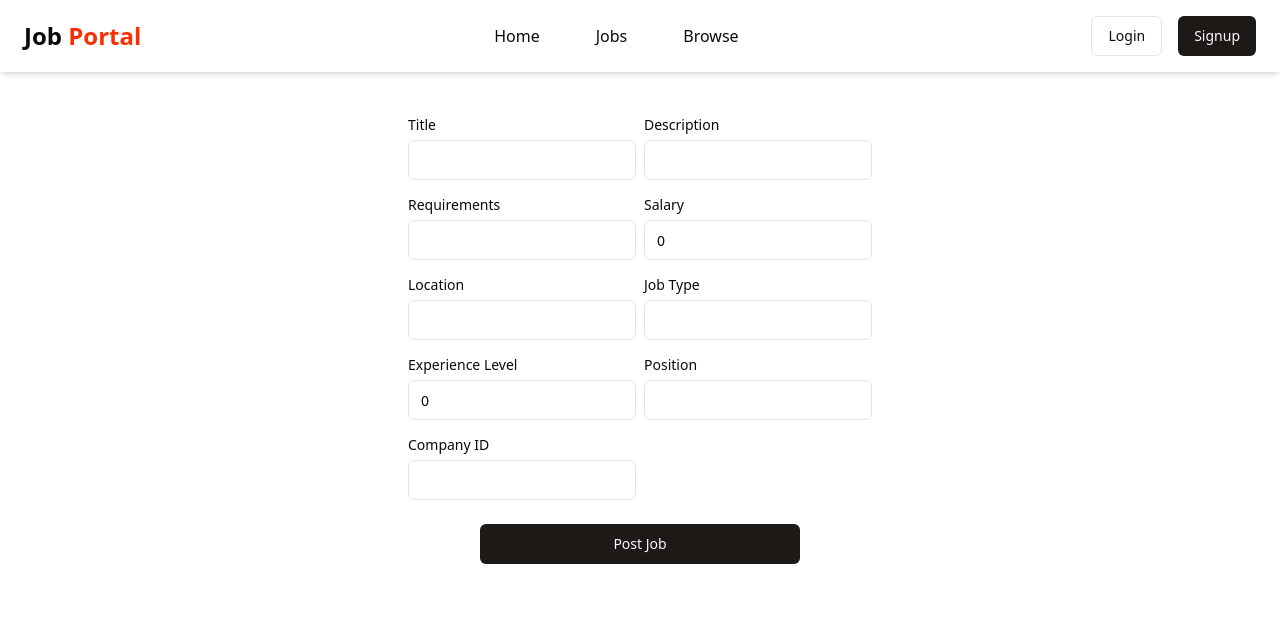
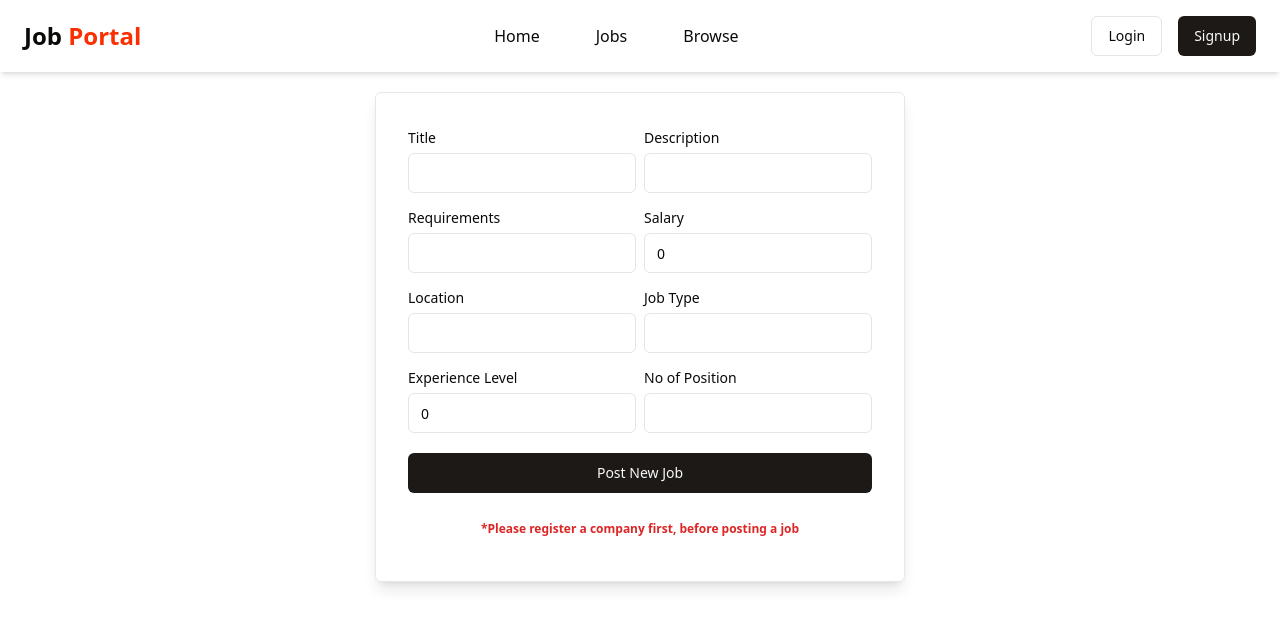
Before and after one commit to patilrohit1964/my_job_portal, a React (Vite) app in the folder client/: page /admin/jobs/post in a window 1280 px wide. Shown: the top 628 px of the page. Built offline with nearby package versions, Linux system fonts and the light colour scheme.

Commit message:
added job post ui

```diff
--- a/client/package.json
+++ b/client/package.json
@@ -15,6 +15,7 @@
     "@radix-ui/react-label": "^2.1.1",
     "@radix-ui/react-popover": "^1.1.4",
     "@radix-ui/react-radio-group": "^1.2.2",
+    "@radix-ui/react-select": "^2.1.6",
     "@radix-ui/react-slot": "^1.1.1",
     "@reduxjs/toolkit": "^2.5.0",
     "add": "^2.0.6",
--- a/client/src/components/admin/PostJob.jsx
+++ b/client/src/components/admin/PostJob.jsx
@@ -1,13 +1,17 @@
-import React, { useState } from 'react'
-import { Label } from '../ui/label'
-import { Input } from '../ui/input'
+import { JOB_API_END_POINT } from '@/utils/constants'
+import axios from 'axios'
+import { Loader2 } from 'lucide-react'
+import { useState } from 'react'
+import { useSelector } from 'react-redux'
+import { toast } from 'react-toastify'
 import Navbar from '../shared/Navbar'
 import { Button } from '../ui/button'
-import axios from 'axios'
-import { JOB_API_END_POINT } from '@/utils/constants'
-import { toast } from 'react-toastify'
+import { Input } from '../ui/input'
+import { Label } from '../ui/label'
+import { Select, SelectContent, SelectGroup, SelectItem, SelectTrigger, SelectValue } from '../ui/select'
 
 const PostJob = () => {
+    const [loading, setLoading] = useState(false)
     const [input, setInput] = useState({
         title: "",
         description: "",
@@ -19,28 +23,51 @@ const PostJob = () => {
         position: "",
         companyId: ""
     })
+
+    const { companies } = useSelector(state => state.company)
+
     const handleInputChange = (e) => {
         setInput({ ...input, [e.target.name]: e.target.value })
     }
 
+    const selectChangeHandler = (value) => {
+        setInput(prev => ({ ...prev, companyId: value }))
+    }
+
     const handleSubmit = async (e) => {
         e.preventDefault();
+        setLoading(true)
         try {
             const { data } = await axios.post(`${JOB_API_END_POINT}/create-job`, input, {
                 withCredentials: true
             })
             if (data?.success) {
                 toast.success(data?.message || "Job Posted Successfully")
+                setInput({
+                    title: "",
+                    description: "",
+                    requirements: "",
+                    salary: 0,
+                    location: "",
+                    jobType: "",
+                    experience: 0,
+                    position: "",
+                    companyId: ""
+                })
             }
         } catch (error) {
             console.log(error)
-            toast.error(error)
+            toast.error(error?.response?.data?.message || "Something went wrong!")
+        } finally {
+            setLoading(false)
         }
     }
+
     return (
-        <>
+        <div>
             <Navbar />
-            <div className='flex items-center justify-center w-screen my-10 flex-col'>
+            <div className='flex items-center justify-center w-screen my-5'>
+                <form onSubmit={handleSubmit} className='p-8 max-w-4xl border border-gray-200 shadow-lg rounded-md'>
                     <div className='grid grid-cols-2 gap-2'>
                         <div>
                             <Label>Title</Label>
@@ -49,7 +76,7 @@ const PostJob = () => {
                                 name="title"
                                 value={input.title}
                                 onChange={handleInputChange}
-                            className="focus-visible:ring-offset-0 foucs-visible:ring-0 my-1"
+                                className="focus-visible:ring-offset-0 focus-visible:ring-0 my-1"
                             />
                         </div>
                         <div>
@@ -59,7 +86,7 @@ const PostJob = () => {
                                 name="description"
                                 value={input.description}
                                 onChange={handleInputChange}
-                            className="focus-visible:ring-offset-0 foucs-visible:ring-0 my-1"
+                                className="focus-visible:ring-offset-0 focus-visible:ring-0 my-1"
                             />
                         </div>
                         <div>
@@ -69,7 +96,7 @@ const PostJob = () => {
                                 name="requirements"
                                 value={input.requirements}
                                 onChange={handleInputChange}
-                            className="focus-visible:ring-offset-0 foucs-visible:ring-0 my-1"
+                                className="focus-visible:ring-offset-0 focus-visible:ring-0 my-1"
                             />
                         </div>
                         <div>
@@ -79,7 +106,7 @@ const PostJob = () => {
                                 name="salary"
                                 value={input.salary}
                                 onChange={handleInputChange}
-                            className="focus-visible:ring-offset-0 foucs-visible:ring-0 my-1"
+                                className="focus-visible:ring-offset-0 focus-visible:ring-0 my-1"
                             />
                         </div>
                         <div>
@@ -89,7 +116,7 @@ const PostJob = () => {
                                 name="location"
                                 value={input.location}
                                 onChange={handleInputChange}
-                            className="focus-visible:ring-offset-0 foucs-visible:ring-0 my-1"
+                                className="focus-visible:ring-offset-0 focus-visible:ring-0 my-1"
                             />
                         </div>
                         <div>
@@ -99,45 +126,59 @@ const PostJob = () => {
                                 name="jobType"
                                 value={input.jobType}
                                 onChange={handleInputChange}
-                            className="focus-visible:ring-offset-0 foucs-visible:ring-0 my-1"
+                                className="focus-visible:ring-offset-0 focus-visible:ring-0 my-1"
                             />
                         </div>
                         <div>
                             <Label>Experience Level</Label>
                             <Input
-                            type="text"
+                                type="number"
                                 name="experience"
                                 value={input.experience}
                                 onChange={handleInputChange}
-                            className="focus-visible:ring-offset-0 foucs-visible:ring-0 my-1"
+                                className="focus-visible:ring-offset-0 focus-visible:ring-0 my-1"
                             />
                         </div>
                         <div>
-                        <Label>Position</Label>
+                            <Label>No of Position</Label>
                             <Input
-                            type="text"
+                                type="number"
                                 name="position"
                                 value={input.position}
                                 onChange={handleInputChange}
-                            className="focus-visible:ring-offset-0 foucs-visible:ring-0 my-1"
+                                className="focus-visible:ring-offset-0 focus-visible:ring-0 my-1"
                             />
                         </div>
-                    <div>
-                        <Label>Company ID</Label>
-                        <Input
-                            type="text"
-                            name="companyId"
-                            value={input.companyId}
-                            onChange={handleInputChange}
-                            className="focus-visible:ring-offset-0 foucs-visible:ring-0 my-1"
-                        />
+                        {
+                            companies.length > 0 && (
+                                <Select onValueChange={selectChangeHandler}>
+                                    <SelectTrigger className="w-[180px]">
+                                        <SelectValue placeholder="Select a Company" />
+                                    </SelectTrigger>
+                                    <SelectContent>
+                                        <SelectGroup>
+                                            {
+                                                companies.map((company) => {
+                                                    return (
+                                                        <SelectItem key={company._id} value={company._id}>{company.name}</SelectItem>
+                                                    )
+                                                })
+                                            }
+                                        </SelectGroup>
+                                    </SelectContent>
+                                </Select>
+                            )
+                        }
+                    </div>
+                    {
+                        loading ? <Button className="w-full my-4"> <Loader2 className='mr-2 h-4 w-4 animate-spin' /> Please wait </Button> : <Button type="submit" className="w-full my-4">Post New Job</Button>
+                    }
+                    {
+                        companies.length === 0 && <p className='text-xs text-red-600 font-bold text-center my-3'>*Please register a company first, before posting a job</p>
+                    }
+                </form>
             </div>
         </div>
-                <div className='my-5 w-80'>
-                    <Button className="w-full" onClick={handleSubmit}>Post Job</Button>
-                </div>
-            </div>
-        </>
     )
 }
 
--- /dev/null
+++ b/client/src/components/ui/select.jsx
@@ -0,0 +1,120 @@
+import * as React from "react"
+import * as SelectPrimitive from "@radix-ui/react-select"
+import { Check, ChevronDown, ChevronUp } from "lucide-react"
+
+import { cn } from "@/lib/utils"
+
+const Select = SelectPrimitive.Root
+
+const SelectGroup = SelectPrimitive.Group
+
+const SelectValue = SelectPrimitive.Value
+
+const SelectTrigger = React.forwardRef(({ className, children, ...props }, ref) => (
+  <SelectPrimitive.Trigger
+    ref={ref}
+    className={cn(
+      "flex h-10 w-full items-center justify-between rounded-md border border-input bg-background px-3 py-2 text-sm ring-offset-background placeholder:text-muted-foreground focus:outline-none focus:ring-2 focus:ring-ring focus:ring-offset-2 disabled:cursor-not-allowed disabled:opacity-50 [&>span]:line-clamp-1",
+      className
+    )}
+    {...props}>
+    {children}
+    <SelectPrimitive.Icon asChild>
+      <ChevronDown className="h-4 w-4 opacity-50" />
+    </SelectPrimitive.Icon>
+  </SelectPrimitive.Trigger>
+))
+SelectTrigger.displayName = SelectPrimitive.Trigger.displayName
+
+const SelectScrollUpButton = React.forwardRef(({ className, ...props }, ref) => (
+  <SelectPrimitive.ScrollUpButton
+    ref={ref}
+    className={cn("flex cursor-default items-center justify-center py-1", className)}
+    {...props}>
+    <ChevronUp className="h-4 w-4" />
+  </SelectPrimitive.ScrollUpButton>
+))
+SelectScrollUpButton.displayName = SelectPrimitive.ScrollUpButton.displayName
+
+const SelectScrollDownButton = React.forwardRef(({ className, ...props }, ref) => (
+  <SelectPrimitive.ScrollDownButton
+    ref={ref}
+    className={cn("flex cursor-default items-center justify-center py-1", className)}
+    {...props}>
+    <ChevronDown className="h-4 w-4" />
+  </SelectPrimitive.ScrollDownButton>
+))
+SelectScrollDownButton.displayName =
+  SelectPrimitive.ScrollDownButton.displayName
+
+const SelectContent = React.forwardRef(({ className, children, position = "popper", ...props }, ref) => (
+  <SelectPrimitive.Portal>
+    <SelectPrimitive.Content
+      ref={ref}
+      className={cn(
+        "relative z-50 max-h-96 min-w-[8rem] overflow-hidden rounded-md border bg-popover text-popover-foreground shadow-md data-[state=open]:animate-in data-[state=closed]:animate-out data-[state=closed]:fade-out-0 data-[state=open]:fade-in-0 data-[state=closed]:zoom-out-95 data-[state=open]:zoom-in-95 data-[side=bottom]:slide-in-from-top-2 data-[side=left]:slide-in-from-right-2 data-[side=right]:slide-in-from-left-2 data-[side=top]:slide-in-from-bottom-2",
+        position === "popper" &&
+          "data-[side=bottom]:translate-y-1 data-[side=left]:-translate-x-1 data-[side=right]:translate-x-1 data-[side=top]:-translate-y-1",
+        className
+      )}
+      position={position}
+      {...props}>
+      <SelectScrollUpButton />
+      <SelectPrimitive.Viewport
+        className={cn("p-1", position === "popper" &&
+          "h-[var(--radix-select-trigger-height)] w-full min-w-[var(--radix-select-trigger-width)]")}>
+        {children}
+      </SelectPrimitive.Viewport>
+      <SelectScrollDownButton />
+    </SelectPrimitive.Content>
+  </SelectPrimitive.Portal>
+))
+SelectContent.displayName = SelectPrimitive.Content.displayName
+
+const SelectLabel = React.forwardRef(({ className, ...props }, ref) => (
+  <SelectPrimitive.Label
+    ref={ref}
+    className={cn("py-1.5 pl-8 pr-2 text-sm font-semibold", className)}
+    {...props} />
+))
+SelectLabel.displayName = SelectPrimitive.Label.displayName
+
+const SelectItem = React.forwardRef(({ className, children, ...props }, ref) => (
+  <SelectPrimitive.Item
+    ref={ref}
+    className={cn(
+      "relative flex w-full cursor-default select-none items-center rounded-sm py-1.5 pl-8 pr-2 text-sm outline-none focus:bg-accent focus:text-accent-foreground data-[disabled]:pointer-events-none data-[disabled]:opacity-50",
+      className
+    )}
+    {...props}>
+    <span className="absolute left-2 flex h-3.5 w-3.5 items-center justify-center">
+      <SelectPrimitive.ItemIndicator>
+        <Check className="h-4 w-4" />
+      </SelectPrimitive.ItemIndicator>
+    </span>
+
+    <SelectPrimitive.ItemText>{children}</SelectPrimitive.ItemText>
+  </SelectPrimitive.Item>
+))
+SelectItem.displayName = SelectPrimitive.Item.displayName
+
+const SelectSeparator = React.forwardRef(({ className, ...props }, ref) => (
+  <SelectPrimitive.Separator
+    ref={ref}
+    className={cn("-mx-1 my-1 h-px bg-muted", className)}
+    {...props} />
+))
+SelectSeparator.displayName = SelectPrimitive.Separator.displayName
+
+export {
+  Select,
+  SelectGroup,
+  SelectValue,
+  SelectTrigger,
+  SelectContent,
+  SelectLabel,
+  SelectItem,
+  SelectSeparator,
+  SelectScrollUpButton,
+  SelectScrollDownButton,
+}
```
Also changed, not shown: 1 other file (tests, documents, lock files or other folders). Lines whose indentation alone changed are shown as unchanged.
